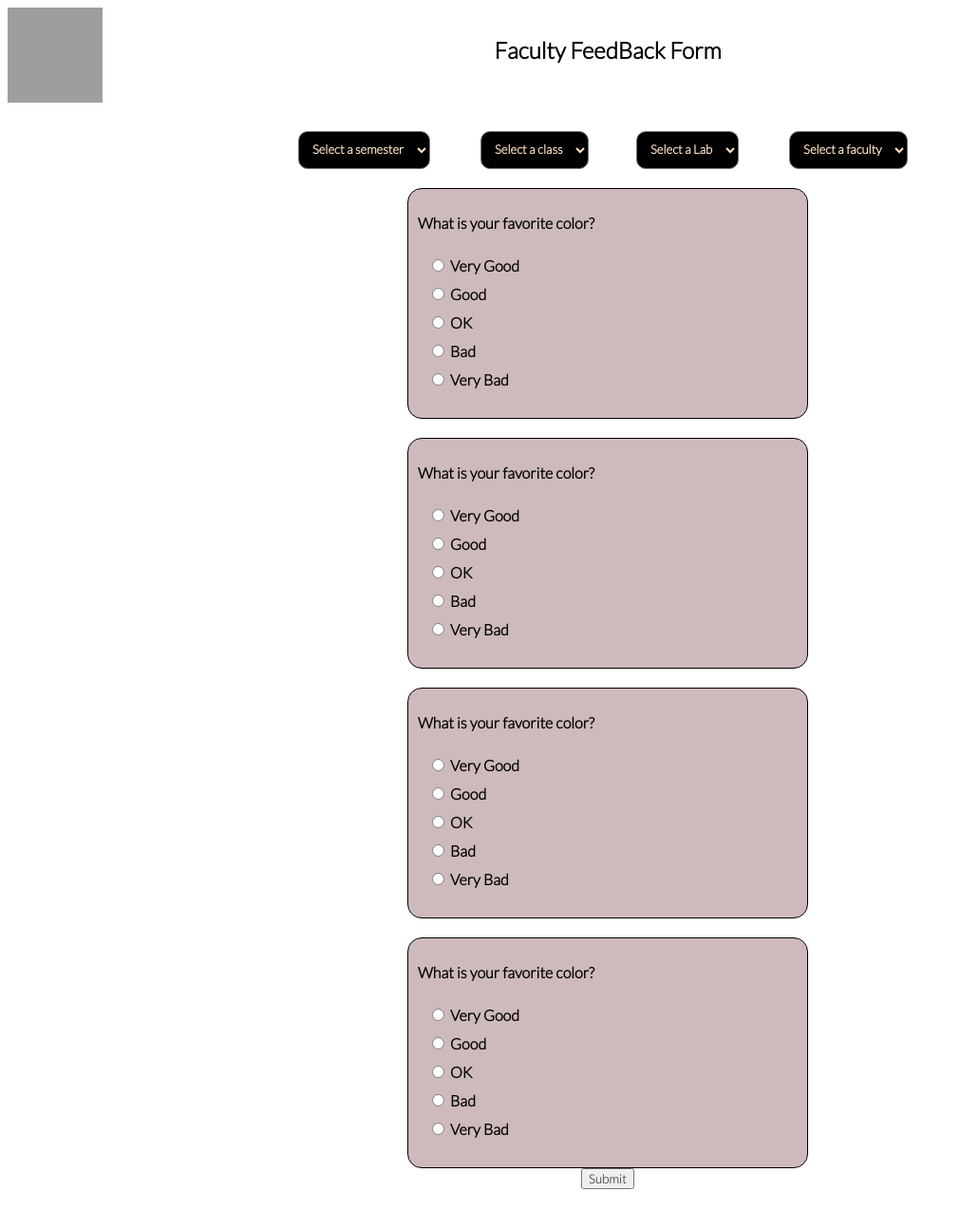
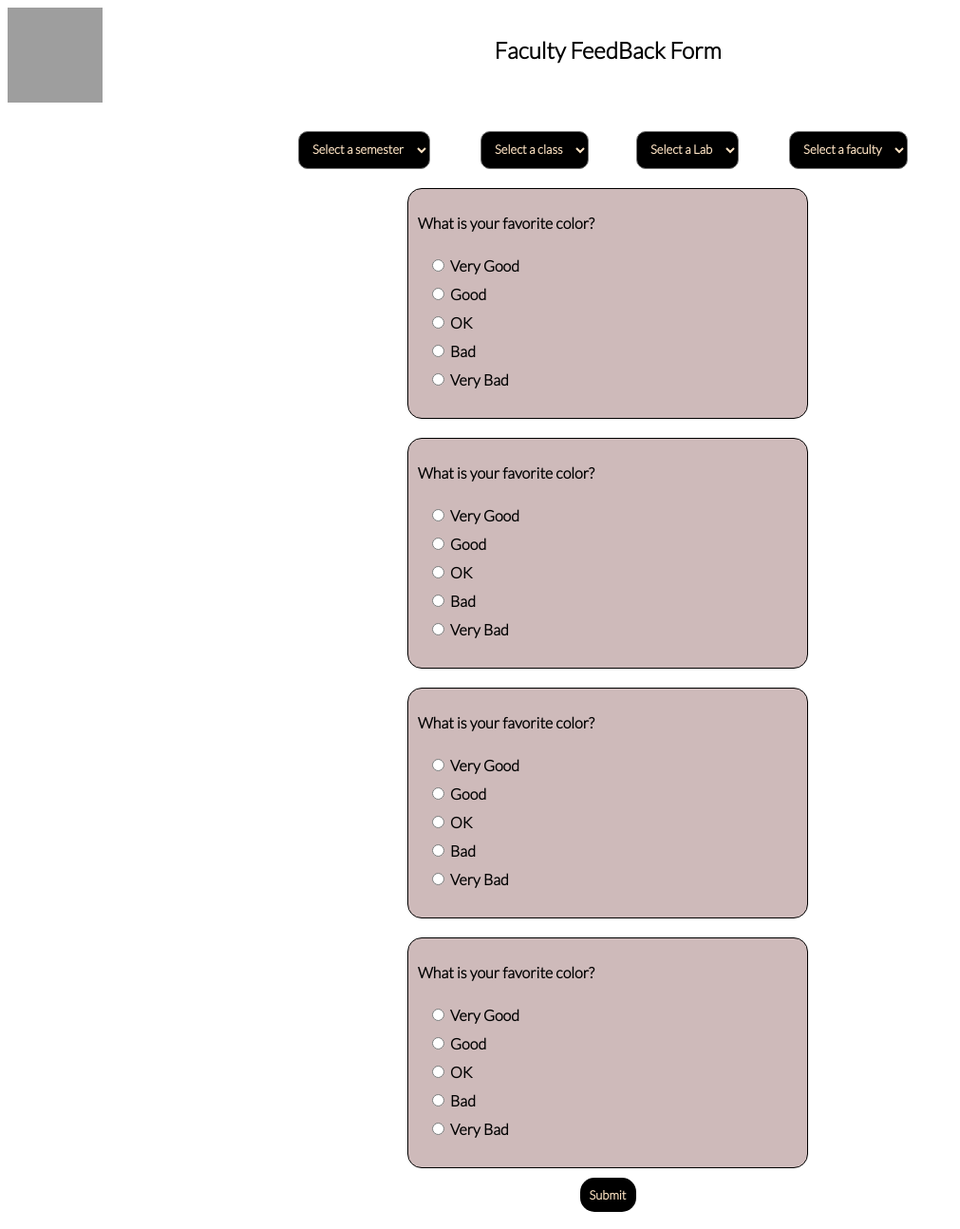
Before and after one commit to Soham1105/PHP, a PHP site: page / in a window 1280 px wide. Shown: the whole page at 95% size, without its empty margins (0-1011 px from the left). Before the commit the page ends 1252 px from the top, so only its background shows below. Run offline with PHP 8.4, Linux system fonts and the light colour scheme; some web fonts are replaced; grey boxes are pictures that could not be loaded.

Commit message:
Update index.php

```diff
--- a/public/index.php
+++ b/public/index.php
@@ -1,6 +1,3 @@
-<?php
-
-?>
 <!DOCTYPE html>
 <html lang="en">
 
@@ -30,7 +27,6 @@
             <h2><b>Faculty FeedBack Form</b></h2>
         </div>
     </nav>
-<form action="" method="post">
     <div class="DropDown">
         <div class="selection">
             <div class="selec">
@@ -54,6 +50,7 @@
             </div>
         </div>
     </div>
+    <div class="frm">
         <div class="questions">
             <div class="qu1">
                 <p class="question">What is your favorite color?</p>
@@ -156,11 +153,10 @@ Very Bad
                 </div>
             </div>
         </div>
+    </div>
     <div class="submit">
-<!-- Todo: Warning  -->
-<input type="submit" value="Submit" onclick="foo()">
+        <button>Submit</button>
     </div>
-</form>
     <script src="/js/app.js"></script>
 </body>
 </html>
```
Lines whose indentation alone changed are shown as unchanged.
